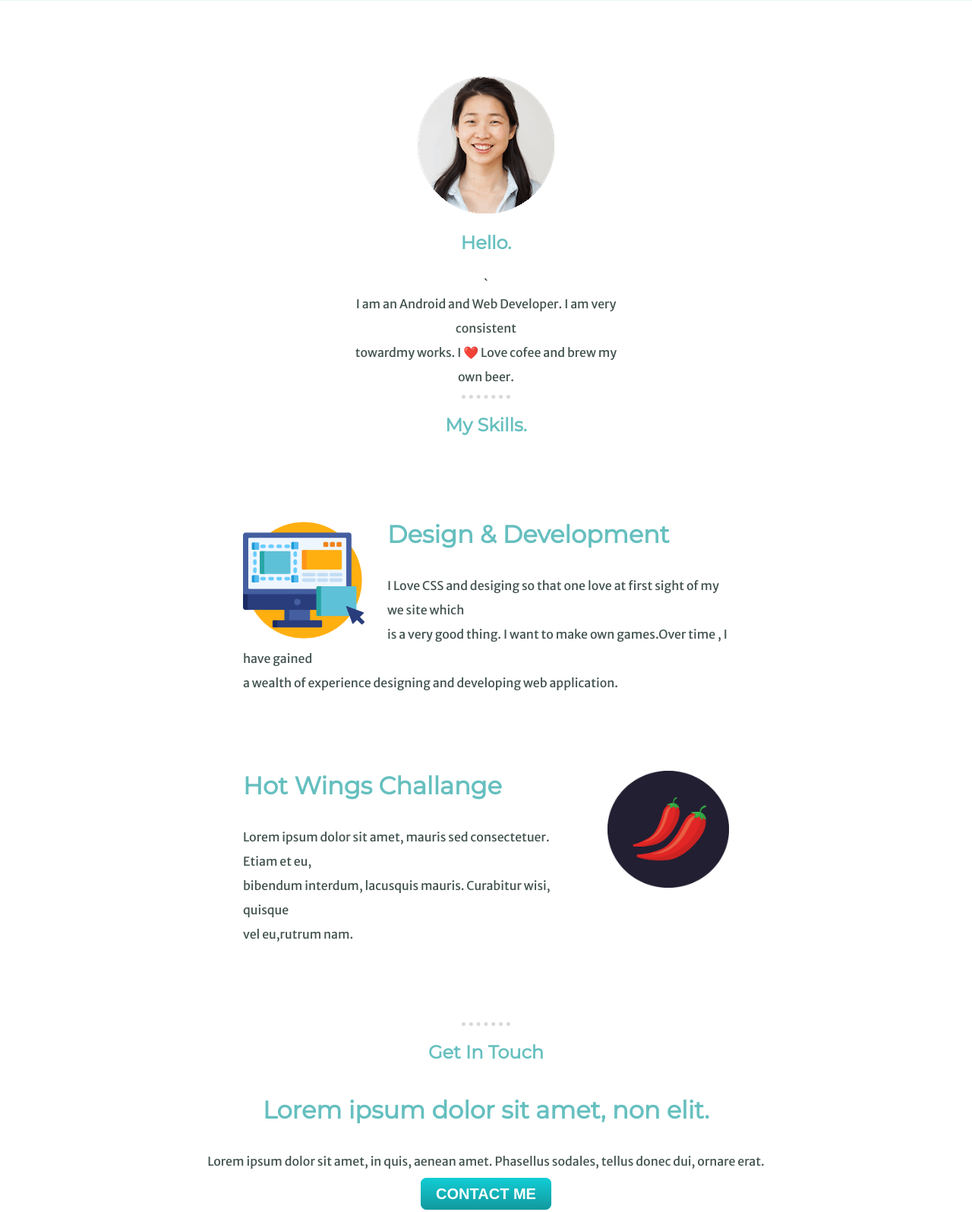
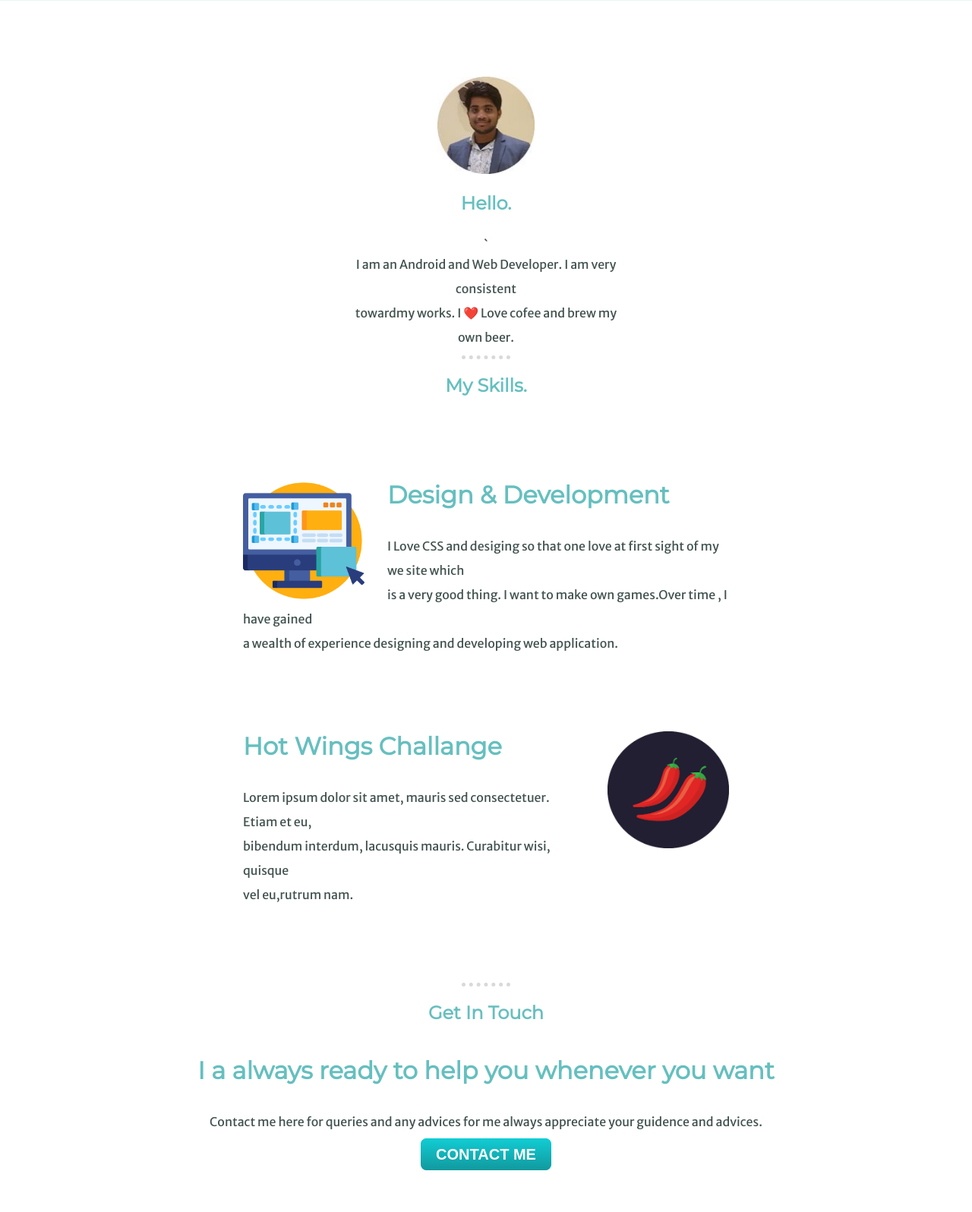
Before and after one commit to Anshojha/PortFolio_Website, a plain HTML site: page index.html in a window 1280 px wide. Shown: the part 820-2416 px from the top of the page at 76% size. Drawn offline with Linux system fonts and the light colour scheme; a web font is replaced by a local one.

Commit message:
Today I changed some templates to actual facts

```diff
--- a/CSS/style.css
+++ b/CSS/style.css
@@ -83,7 +83,9 @@ hr{
 
     width: 5%;
 }
-
+#my-img{
+    width: 10%;
+}
 .code-img{
     width: 25%;
     float: left;
--- a/index.html
+++ b/index.html
@@ -25,7 +25,7 @@
   </div>
   <div class="middle-container">
     <div class="profile">
-      <img src="images/angela.png" alt="">
+      <img id ="my-img" src="images/ansh.jpeg" alt="">
       <h2>Hello.</h2>`
       <p class="intro">I am an Android and Web Developer. I am very consistent <br>towardmy works. I ❤️ Love cofee and
         brew my<br> own beer.</p>
@@ -50,8 +50,8 @@
     <hr>
     <div class="contact-me">
       <h2>Get In Touch</h2>
-      <h3>Lorem ipsum dolor sit amet, non elit.</h3>
-      <p>Lorem ipsum dolor sit amet, in quis, aenean amet. Phasellus sodales, tellus donec dui, ornare erat.</p>
+      <h3>I a always ready to help you whenever you want</h3>
+      <p>Contact me here for queries and any advices for me always appreciate your guidence and advices.</p>
       <a class="btn" href="mailto:anshojha24@gmail.com">CONTACT ME</a>
     </div>
   </div>
```
Also changed, not shown: images/ansh.jpeg (added), images/ansh2.jpg (added).
